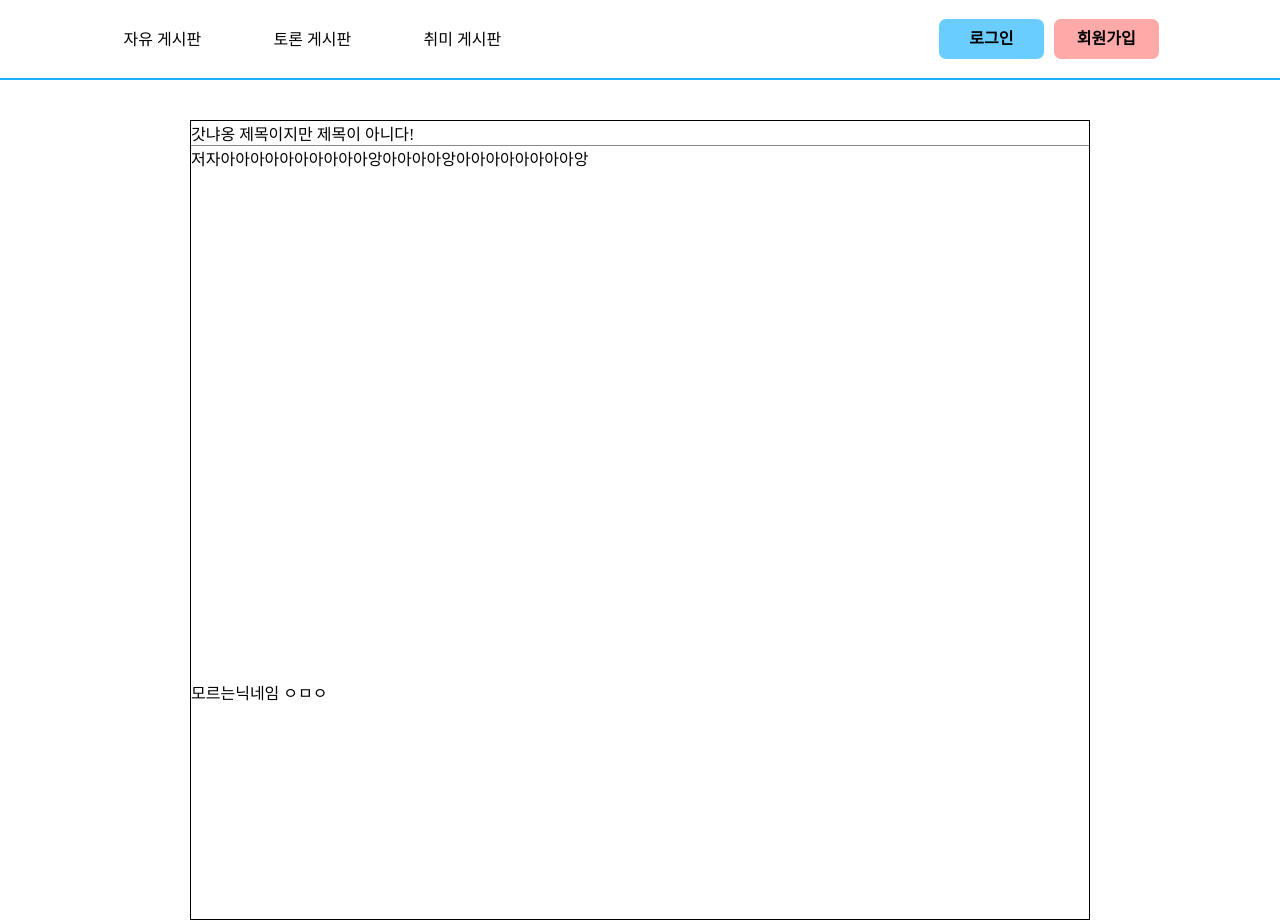
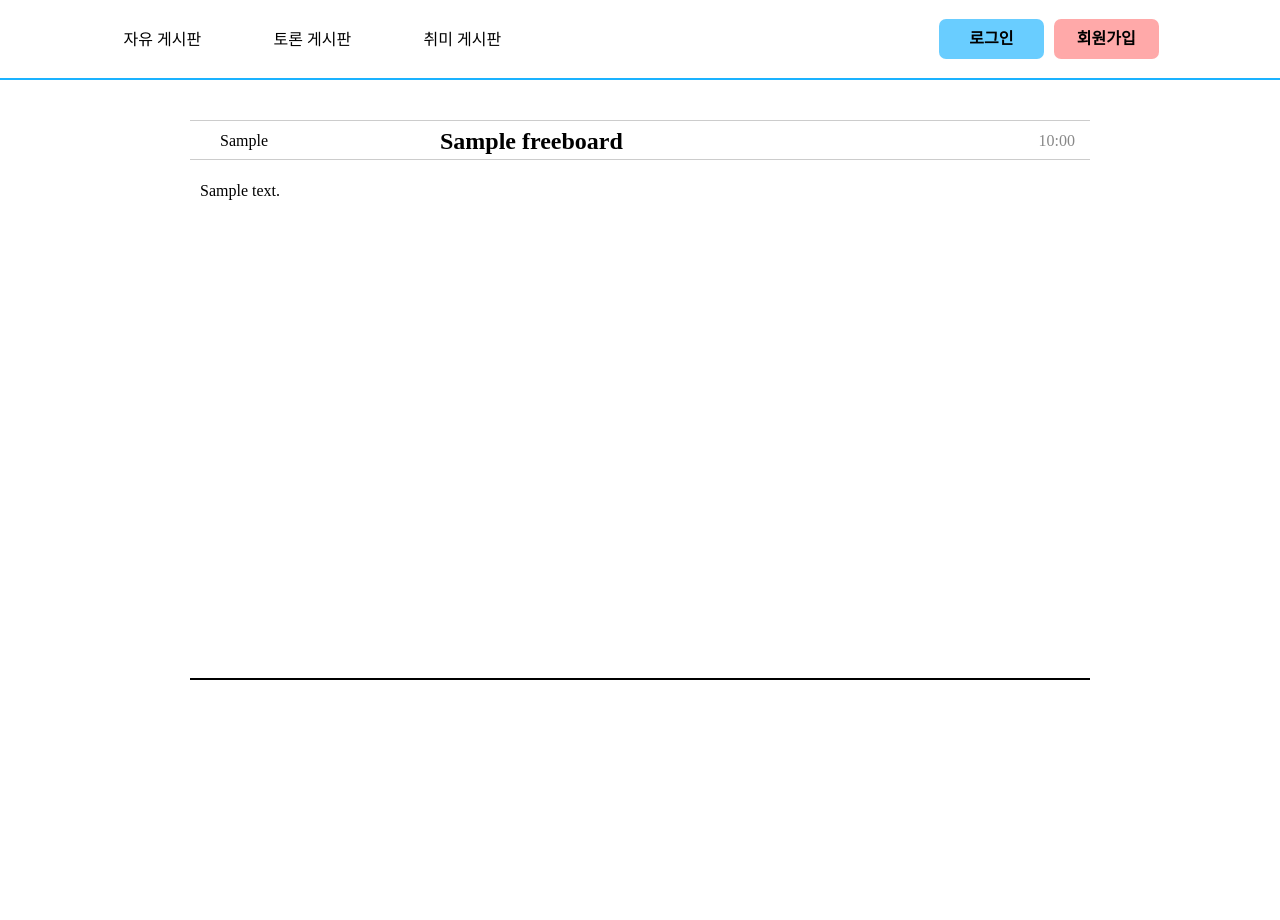
Before and after one commit to hiddenRanks/phpBoard, a PHP site: page /readBoard.php?board=free&id=1 in a window 1280 px wide. Run offline with PHP 8.4, Linux system fonts and the light colour scheme; tables that the repository leaves empty or names only in its code hold one stand-in row (values such as "Sample post").

Commit message:
게싯글 DB에 삽입 및 출력

```diff
--- a/css/readBoard.css
+++ b/css/readBoard.css
@@ -2,14 +2,79 @@
     width: 900px;
     height: 800px;
     margin-top: 40px;
-    border: 1px solid black;
+    position: relative;
 }
 
 .getBoard {
     width: 100%;
     height: 70%;
+    position: relative;
 }
 
 .getBoard > .header {
-    border-bottom: 1px solid #888;
+    position: absolute;
+    width: 100%;
+    height: 40px;
+    line-height: 40px;
+    border-top: 1px solid #ccc;
+    border-bottom: 1px solid #ccc;
 }
+
+.getBoard > .header > .writer {
+    position: absolute;
+    left: 30px;
+}
+
+.getBoard > .header > .title {
+    position: absolute;
+    left: 250px;
+}
+
+.getBoard > .header > .date {
+    position: absolute;
+    right: 15px;
+    color: #888;
+}
+
+.getBoard > .content {
+    position: absolute;
+    width: 100%;
+    height: 91%;
+    padding-top: 12px;
+    padding-left: 10px;
+    top: 50px;
+    border-bottom: 2px solid black;
+}
+
+.upDel {
+    margin-top: 20px;
+    position: relative;
+}
+
+.upDel > .update {
+    position: absolute;
+    width: 90px;
+    height: 40px;
+    line-height: 40px;
+    text-align: center;
+    background-color: cyan;
+    border-radius: 2px;
+    color: black;
+}
+
+.upDel > .update:hover {
+    background-color: darkturquoise;
+}
+
+.upDel > .delete {
+    position: absolute;
+    width: 90px;
+    height: 40px;
+    left: 100px;
+    line-height: 40px;
+    text-align: center;
+    background-color: rgba(255, 0, 0, 0.336);
+    border-radius: 2px;
+    color: black;
+    font-weight: bold;
+}
--- /dev/null
+++ b/delete_ok.php
@@ -0,0 +1,2 @@
+<?php
+require("db.php");
--- a/login_ok.php
+++ b/login_ok.php
@@ -4,14 +4,12 @@ $pw = $_POST['password'];
 
 require("db.php");
 
-$sql = "SELECT * FROM users WHERE id = ? AND password = PASSWORD(?)"; //싹 다 찾아본다.
-$user = fetch($con, $sql, [$id, $pw]); //$con => db.php에 있는 db연결 저장 변수
+$sql = "SELECT * FROM users WHERE id = ? AND password = PASSWORD(?)";
+$user = fetch($con, $sql, [$id, $pw]);
 
 if($user) {
-    //싹다 찾아봐서 있을 경우
     $_SESSION['user'] = $user;
     msgAndGo("로그인 성공", "./boardMain.php");
 } else {
-    //없을 경우
     msgAndGo("로그인 실패", "./login.php");
 }
--- a/readBoard.php
+++ b/readBoard.php
@@ -11,22 +11,64 @@
     <div id="wrapper">
         <div class="getBoard">
             <div class="header">
-                <span class="writer">갓냐옹</span>
-                <span class="title">제목이지만 제목이 아니다!</span>
+                <!-- <span class="writer">갓냐옹</span>
+                <span class="title">제목이지만 제목이 아니다!</span> -->
+                <?php
+                    switch($_GET['board']) {
+                        case 'free':
+                            $boardCon = 'freeBoard';
+                            break;
+                        case 'talk':
+                            $boardCon = 'talkBoard';
+                            break;
+                        case 'hobby':
+                            $boardCon = 'hobbyBoard';
+                            break;
+                    }
+                    $boardID = $_GET['id'];
+
+                    $sql = "SELECT * FROM $boardCon WHERE id = $boardID";
+                    $readBoard = fetch($con, $sql, []);
+
+                    echo '<span class="writer">'.$readBoard->writer.'</span>';
+                    echo '<h2 class="title">'.$readBoard->title.'</h2>';
+
+                    //년 월 일 관련
+                    $now = date("Y-m-d"); //2019-05-23
+                    $nowMonth = substr($now, 6, 2);
+                    $nowDay = substr($now, 9, 2);
+
+                    list($year, $mon, $days) = explode("-", $readBoard->date); //20190523
+                    $day = substr($days, 0, 2);
+
+                    //시 분 초 관련
+                    list($hours, $minute, $second) = explode(":", $days);
+                    $hour = substr($hours, 3, 2);
+                    $times = $hour.':'.$minute;
+
+                    //오늘 날짜에 올릴 시 [시간]을 아닐 시 [날짜]를 출력
+                    if($nowMonth == $mon && $nowDay == $day) {
+                        echo '<span class="date">'.$mon.'.'.$day.'</span>';
+                    } else {
+                        echo '<span class="date">'.$times.'</span>';
+                    }
+                ?>
             </div>
 
             <div class="content">
-                <p>저자아아아아아아아아아아앙아아아아앙아아아아아아아아앙</p>
+                <?php
+                    echo '</p>'.$readBoard->content.'</p>';
+                ?>
             </div>
         </div>
 
-        <!-- 어렵지만 게시판과 댓글 테이블 따로 만들기 -->
-        <div class="comments">
-            <div class="comment">
-                <span class="commnetWriter">모르는닉네임</span>
-                <span class="commentContent">ㅇㅁㅇ</span>
+        <?php if(isset($_SESSION['user']) && $_SESSION['user']->id == $readBoard->writer) : ?>
+            <div class="upDel">
+                <a class="update" href="./updateBoard.php">수정하기</a>
+                <a  class="delete" href="./delete_ok.php?board=free&id=$readBoard">삭제하기</a>
             </div>
-        </div>
+        <?php else : ?>
+        <?php endif ?>
     </div>
 </body>
 </html>
--- /dev/null
+++ b/readBoard_ok.php
@@ -0,0 +1 @@
+<?php
--- a/write_ok.php
+++ b/write_ok.php
@@ -5,7 +5,7 @@ if(isset($_POST['opt'])) {
     $title = $_POST['title'];
     $content = $_POST['content'];
     $writer = $_SESSION['user']->id;
-    $date = date("Y-m-d H:i:s");
+    $date = date("Y-m-d h-i-s");
     $views = 0;
     $comment = 0;
 
```
Also changed, not shown: boardMain.php (+103 -42 lines), css/boardMain.css (+8 -8 lines).
